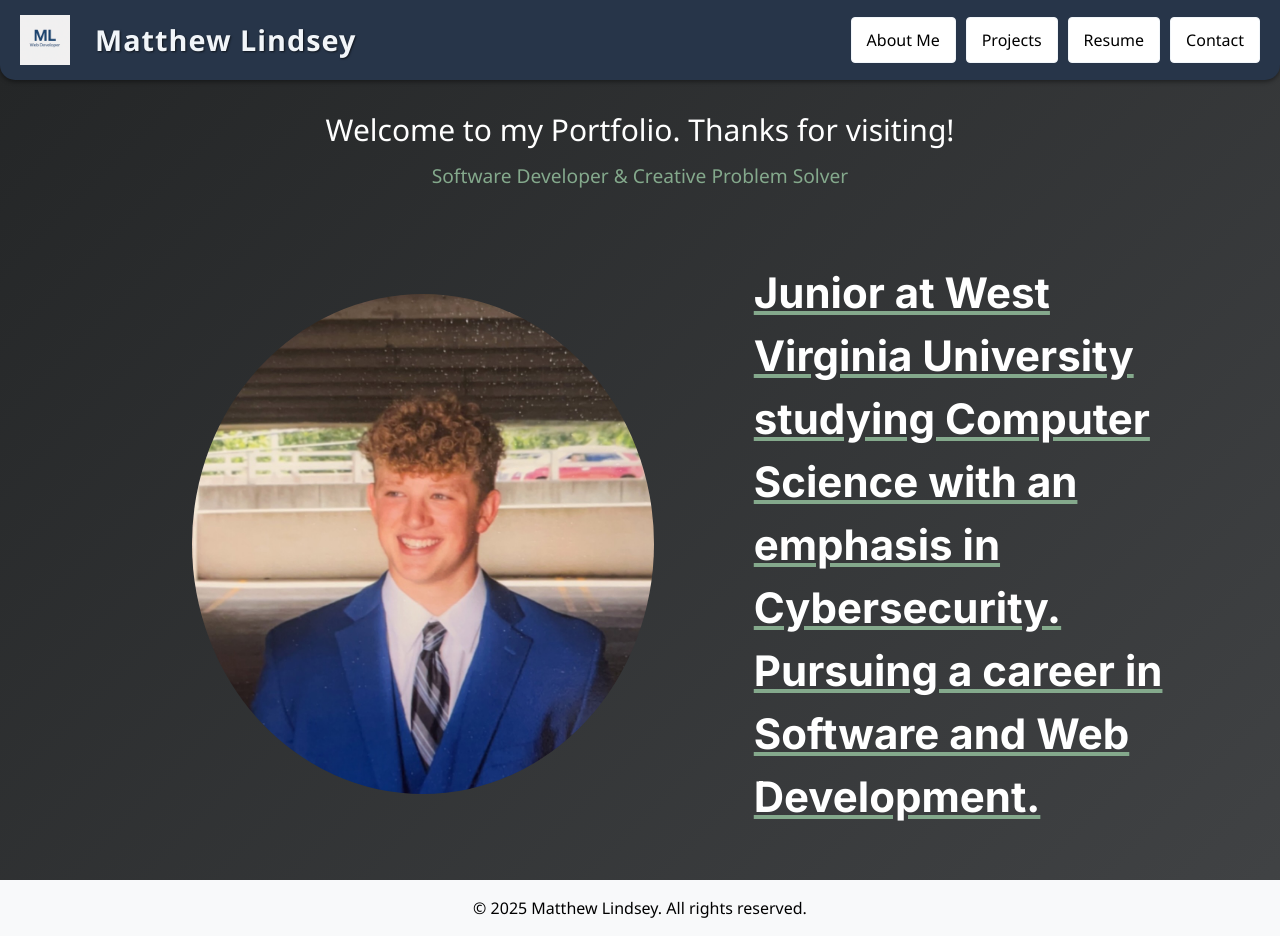
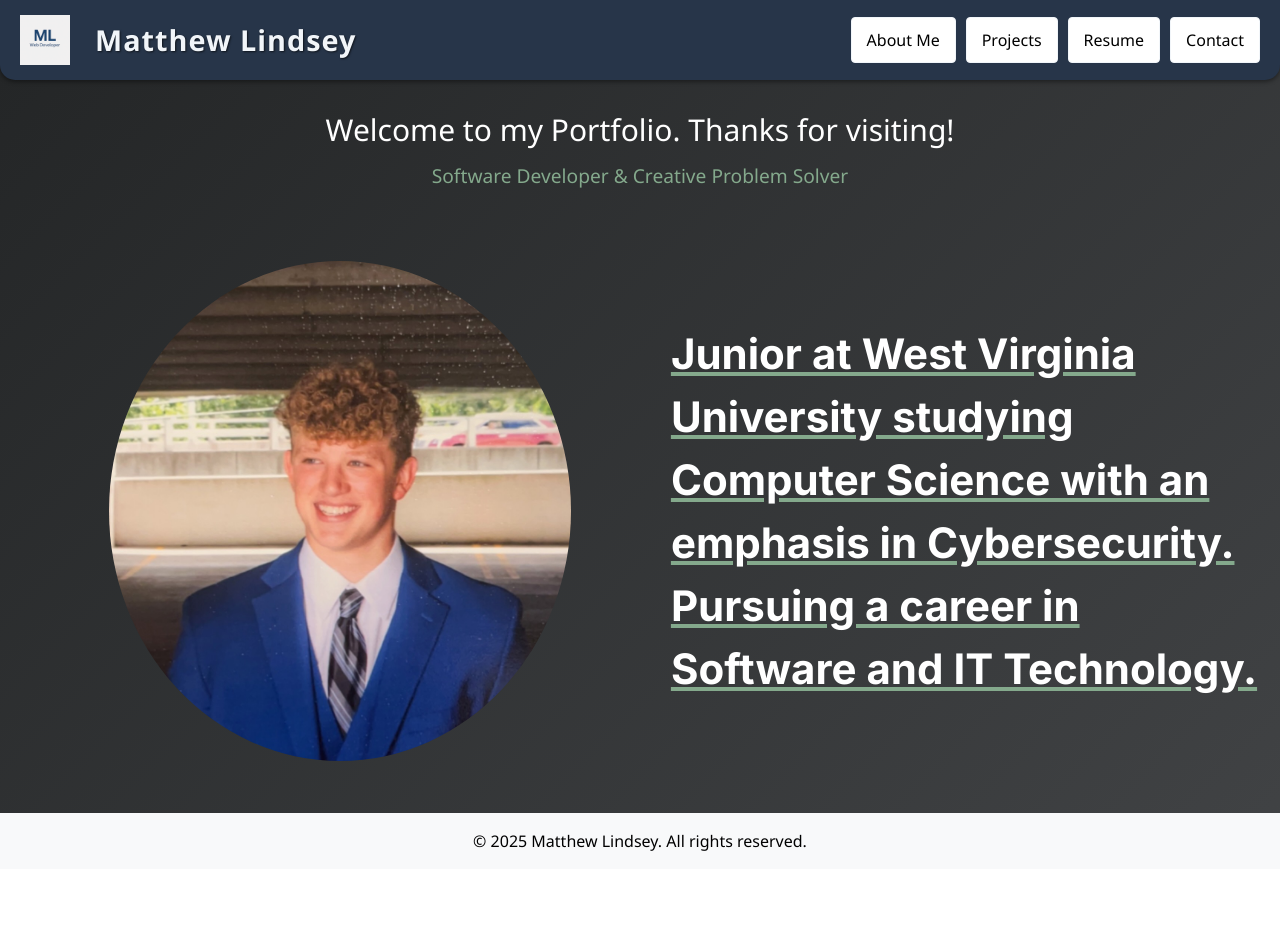
Before and after one commit to mattlind07/Portfolio, a React (Create React App) app: page / in a window 1280 px wide. After the commit the page ends 869 px from the top, so only its background shows below. Built offline with nearby package versions, Linux system fonts and the light colour scheme.

Commit message:
Made intro-text on Landing.jsx wider

```diff
--- a/src/pages/Landing.css
+++ b/src/pages/Landing.css
@@ -49,7 +49,9 @@
     font-size: 42px;
     font-weight: bold;
     font-family: 'Inter', sans-serif;
-    width: 50%;
+    flex: 1 1 75%;
+    min-width: 600px;
+    max-width: none;
     text-decoration: underline;
     text-decoration-color: #84a98c;
     animation: slideInLeft 1s ease-out 0.3s both;
--- a/src/pages/Landing.jsx
+++ b/src/pages/Landing.jsx
@@ -10,8 +10,10 @@ function Landing() {
         </div>
         <div className="landing-container">
             <img className="head-shot" src={Headshot} alt="head-shot"/>
-            <h2 className="intro-text"> Junior at West Virginia University studying Computer
-                Science with an emphasis in Cybersecurity. Pursuing a career in Software and Web Development.</h2>
+            <h2 className="intro-text">
+                Junior at West Virginia University studying Computer
+                Science with an emphasis in Cybersecurity. Pursuing a career in Software and IT Technology.
+            </h2>
         </div>
     </div>
     );
```
